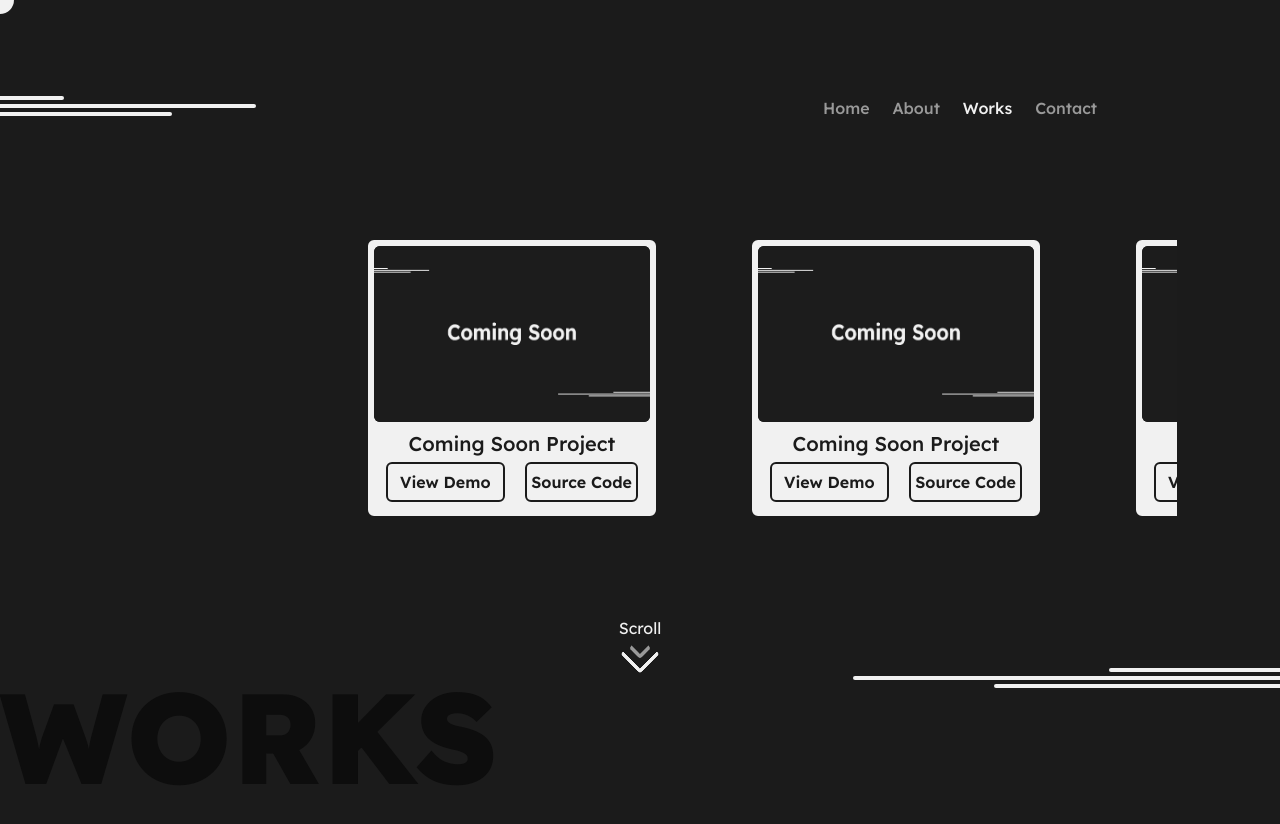
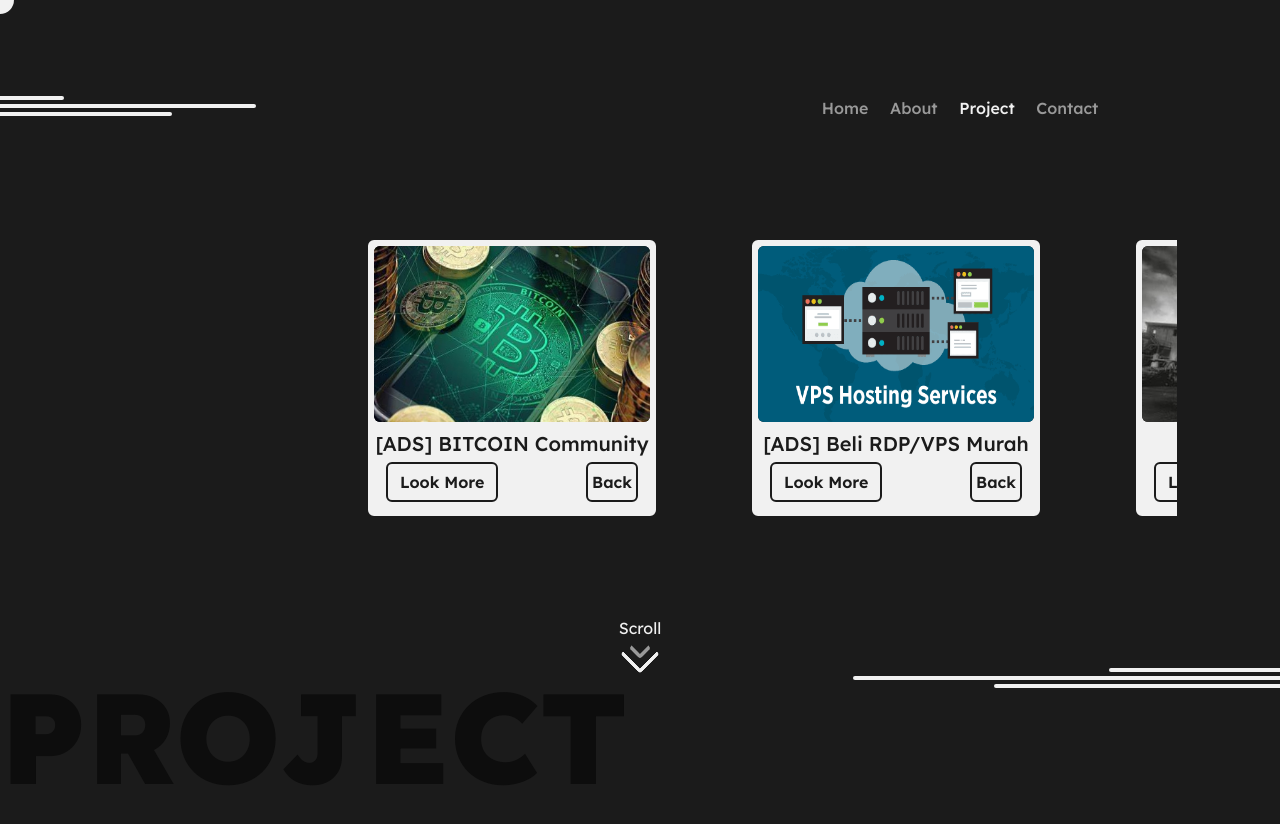
Before and after one commit to arugaz/portfolio, a Next.js app: page /works in a window 1280 px wide. Shown: the top 824 px of the page. Built offline with nearby package versions, Linux system fonts and the light colour scheme.

Commit message:
edited with SkyUniverse Data, may you can just remove

```diff
--- a/components/SeoHead.tsx
+++ b/components/SeoHead.tsx
@@ -3,16 +3,16 @@
 
 // Default value for some meta data
 const defaultMeta = {
-  title: 'ArugaZ',
-  siteName: 'ArugaZ',
-  desc: 'ArugaZ is one of the developers in Indonesia. My name is Arga Astri Bimantara, feel free to say hi.',
+  title: 'SkyUniverse',
+  siteName: 'SkyUniverse',
+  desc: 'SkyUniverse is a YouTuber and Developer from Indonesia! Dont forget to say `hei!`..',
   // change base url of your web (without '/' at the end)
-  url: 'https://arugaz.me',
+  url: 'https://website111.me',
   type: 'website',
   // change to follow, index if you want to
   robots: 'nofollow, noindex',
-  image: 'https://arugaz.me/images/pages/profile.jpg',
-  author: 'ArugaZ',
+  image: 'https://website111.me/images/pages/profile.jpg',
+  author: 'SkyUniverse',
 };
 
 /**
@@ -69,13 +69,12 @@
       <meta property="og:image" content={meta.image} />
       {/* Twitter */}
       <meta name="twitter:card" content="summary_large_image" />
-      <meta name="twitter:site" content="@arugaz_id" />
       <meta name="twitter:title" content={meta.title} />
       <meta name="twitter:description" content={meta.desc} />
       <meta name="twitter:image" content={meta.image} />
       {/* Favicon */}
-      <link rel="shortcut icon" href="/favicon.ico" />
-      <link rel="icon" href="/favicon.ico" />
+      <link rel="shortcut icon" href="/favicon.jpg" />
+      <link rel="icon" href="/favicon.jpg" />
     </Head>
   );
 }
--- a/data/pages.ts
+++ b/data/pages.ts
@@ -2,17 +2,17 @@
   {
     path: '/',
     title: 'Home',
-    desc: 'ArugaZ is one of the developers in Indonesia. My name is Arga Astri Bimantara, feel free to say hi.',
+    desc: 'SkyUniverse is a YouTuber and Developer from Indonesia! Dont forget to say `hei!`.',
   },
   {
     path: '/about',
     title: 'About',
-    desc: 'My name is Arga Astri Bimantara, you can call me Aruga. I was born in Jakarta, Indonesia.',
+    desc: 'My name is SkyUniverse Nanz',
   },
   {
     path: '/works',
-    title: 'Works',
-    desc: 'List of works that I am involved in...',
+    title: 'Project',
+    desc: 'List of what i provide in this website...',
   },
   {
     path: '/contact',
--- a/data/projects.ts
+++ b/data/projects.ts
@@ -1,50 +1,50 @@
 export const projects = [
   {
-    title: 'Coming Soon Project',
-    slug: 'coming-soon-project',
-    img: 'coming-soon.jpg',
-    demoUrl: 'https://',
-    sourceUrl: 'https://',
-    desc: 'Lorem ipsum dolor sit amet, consectetur adipiscing elit, sed do eiusmod tempor incididunt ut labore et dolore magna aliqua. Ut enim ad minim veniam, quis nostrud exercitation ullamco laboris nisi ut aliquip ex ea commodo consequat. Duis aute irure dolor in reprehenderit in voluptate velit esse cillum dolore eu fugiat nulla pariatur. Excepteur sint occaecat cupidatat non proident, sunt in culpa qui officia deserunt mollit anim id est laborum.',
+    title: "[ADS] BITCOIN Community",
+    slug: "bitcoin-global",
+    img: "bitcoins.jpg" ,
+    demoUrl: "",
+    sourceUrl: "",
+    desc: "Komunitas Bitcoin bersekala Global yang mengajarkan tentang teknologi Blockchain, Crypto dan lainnya secara gratis dan tersedia dalam Bahasa Indonesia dan Bahasa Inggris.",
   },
   {
-    title: 'Coming Soon Project',
-    slug: 'coming-soon-project',
-    img: 'coming-soon.jpg',
-    demoUrl: 'https://',
-    sourceUrl: 'https://',
-    desc: 'Lorem ipsum dolor sit amet, consectetur adipiscing elit, sed do eiusmod tempor incididunt ut labore et dolore magna aliqua. Ut enim ad minim veniam, quis nostrud exercitation ullamco laboris nisi ut aliquip ex ea commodo consequat. Duis aute irure dolor in reprehenderit in voluptate velit esse cillum dolore eu fugiat nulla pariatur. Excepteur sint occaecat cupidatat non proident, sunt in culpa qui officia deserunt mollit anim id est laborum.',
+    title: "[ADS] Beli RDP/VPS Murah",
+    slug: "VPSMurah",
+    img: "vps.png",
+    demoUrl: "",
+    sourceUrl: "https://hosting.skyuniverse.tech",
+    desc: "Menjual RDP/VPS untuk kebutuhan hosting dengan harga sangat murah dan terjangkau, Hubungi WhatsApp: (+62) 851-5799-2640 atau klik tombol Look More untuk info lebih lanjut.",
   },
   {
-    title: 'Coming Soon Project',
-    slug: 'coming-soon-project',
-    img: 'coming-soon.jpg',
-    demoUrl: 'https://',
-    sourceUrl: 'https://',
-    desc: 'Lorem ipsum dolor sit amet, consectetur adipiscing elit, sed do eiusmod tempor incididunt ut labore et dolore magna aliqua. Ut enim ad minim veniam, quis nostrud exercitation ullamco laboris nisi ut aliquip ex ea commodo consequat. Duis aute irure dolor in reprehenderit in voluptate velit esse cillum dolore eu fugiat nulla pariatur. Excepteur sint occaecat cupidatat non proident, sunt in culpa qui officia deserunt mollit anim id est laborum.',
+    title: "PUBGM CONFIG",
+    slug: "pubgcnfg",
+    img: "pubgm.jpg",
+    demoUrl: "",
+    sourceUrl: "",
+    desc: "SkyUniverse telah memberikan Configurasi PUBGM terbaiknya, tekan tombol Look More untuk melihat List Config yang tersedia.",
   },
   {
-    title: 'Coming Soon Project',
-    slug: 'coming-soon-project',
-    img: 'coming-soon.jpg',
-    demoUrl: 'https://',
-    sourceUrl: 'https://',
-    desc: 'Lorem ipsum dolor sit amet, consectetur adipiscing elit, sed do eiusmod tempor incididunt ut labore et dolore magna aliqua. Ut enim ad minim veniam, quis nostrud exercitation ullamco laboris nisi ut aliquip ex ea commodo consequat. Duis aute irure dolor in reprehenderit in voluptate velit esse cillum dolore eu fugiat nulla pariatur. Excepteur sint occaecat cupidatat non proident, sunt in culpa qui officia deserunt mollit anim id est laborum.',
+    title: "PUBGM ENC-DEC ONLINE",
+    slug: "pubgm-onlinetools",
+    img: "pubgdec.jpg",
+    demoUrl: "",
+    sourceUrl: "",
+    desc: "Enkripsi dan Dekripsi UserCustom PUBG secara online menggunakan tools ini, klik Look More untuk mempelajari lebih lanjut.",
   },
   {
-    title: 'Coming Soon Project',
-    slug: 'coming-soon-project',
-    img: 'coming-soon.jpg',
-    demoUrl: 'https://',
-    sourceUrl: 'https://',
-    desc: 'Lorem ipsum dolor sit amet, consectetur adipiscing elit, sed do eiusmod tempor incididunt ut labore et dolore magna aliqua. Ut enim ad minim veniam, quis nostrud exercitation ullamco laboris nisi ut aliquip ex ea commodo consequat. Duis aute irure dolor in reprehenderit in voluptate velit esse cillum dolore eu fugiat nulla pariatur. Excepteur sint occaecat cupidatat non proident, sunt in culpa qui officia deserunt mollit anim id est laborum.',
+    title: "APK MOD",
+    slug: "apkmod",
+    img: "apkmod.jpg",
+    demoUrl: "",
+    sourceUrl: "",
+    desc: "Aplikasi yang di modifikasi memungkinkan pengguna dapat mengakses fitur tak terbatas dan fitur berbayar secara gratis di perangkat Android, tekan tombol Look More untuk melihat List Aplikasi Mod yang tersedia.",
   },
   {
-    title: 'Coming Soon Project',
-    slug: 'coming-soon-project',
-    img: 'coming-soon.jpg',
-    demoUrl: 'https://',
-    sourceUrl: 'https://',
-    desc: 'Lorem ipsum dolor sit amet, consectetur adipiscing elit, sed do eiusmod tempor incididunt ut labore et dolore magna aliqua. Ut enim ad minim veniam, quis nostrud exercitation ullamco laboris nisi ut aliquip ex ea commodo consequat. Duis aute irure dolor in reprehenderit in voluptate velit esse cillum dolore eu fugiat nulla pariatur. Excepteur sint occaecat cupidatat non proident, sunt in culpa qui officia deserunt mollit anim id est laborum.',
-  },
+    title: "MAGISK MODULE",
+    slug: "magiskmodule",
+    img: "magisk.jpg",
+    demoUrl: "",
+    sourceUrl: "",
+    desc: "",
+  }
 ];
--- a/next.config.js
+++ b/next.config.js
@@ -3,7 +3,7 @@
 const nextConfig = {
   compress: false,
   generateBuildId: async () => {
-    return 'arugaz-id';
+    return 'nanz-id';
   },
   poweredByHeader: false,
   swcMinify: true,
--- a/pages/works/index.tsx
+++ b/pages/works/index.tsx
@@ -1,9 +1,9 @@
-import Link from 'next/link';
-import Image from 'next/image';
-import { motion } from 'framer-motion';
-import { createRef, useEffect, useRef } from 'react';
-import { projects } from '@/data/projects';
-import { projectCardAnimation, fadeAnimation } from '@/data/animations';
+import Link from "next/link";
+import Image from "next/image";
+import { motion } from "framer-motion";
+import { createRef, useEffect, useRef } from "react";
+import { projects } from "@/data/projects";
+import { projectCardAnimation, fadeAnimation } from "@/data/animations";
 
 const Works = () => {
   const ref = createRef<HTMLDivElement>();
@@ -13,16 +13,17 @@
       if (ref.current && ref.current.style.transform !== undefined)
         ref.current.style.transform = `translateX(${-window.scrollY}px)`;
     };
-    window.addEventListener('scroll', scroll);
-    return () => window.removeEventListener('scroll', scroll);
+    window.addEventListener("scroll", scroll);
+    return () => window.removeEventListener("scroll", scroll);
   }, [ref]);
 
   return (
     <main className="relative flex h-[450vh] items-center justify-center">
       <motion.span
         {...fadeAnimation}
-        className="fixed left-0 -bottom-32 origin-top-left -rotate-90 text-9xl font-extrabold text-secondary-dark md:bottom-0 md:rotate-0">
-        WORKS
+        className="fixed left-0 -bottom-32 origin-top-left -rotate-90 text-9xl font-extrabold text-secondary-dark md:bottom-0 md:rotate-0"
+      >
+        PROJECT
       </motion.span>
 
       <div className="fixed left-1/2 top-[30%] flex md:left-1/4" ref={ref}>
@@ -30,10 +31,12 @@
           <div key={id}>
             <motion.div
               {...projectCardAnimation}
-              className="mx-12 flex w-72 flex-col items-center justify-center rounded-md border-4 border-primary-light bg-primary-light p-[2px]">
+              className="mx-12 flex w-72 flex-col items-center justify-center rounded-md border-4 border-primary-light bg-primary-light p-[2px]"
+            >
               <Link
                 href={`/works/${project.slug}`}
-                className="relative h-44 w-full overflow-hidden rounded-md bg-primary-dark">
+                className="relative h-44 w-full overflow-hidden rounded-md bg-primary-dark"
+              >
                 <motion.span {...fadeAnimation}>
                   <Image
                     layout="fill"
@@ -43,16 +46,21 @@
                   />
                 </motion.span>
               </Link>
-              <div className="py-2 text-xl font-medium text-primary-dark">{project.title}</div>
+              <div className="py-2 text-xl font-medium text-primary-dark">
+                {project.title}
+              </div>
               <div className="flex w-full justify-between px-3 pt-1 pb-4">
-                <a href={project.demoUrl} target="_blank" rel="noreferrer noopener nofollow">
+                <a
+                  href={`/works/${project.slug}`}
+                  rel="noreferrer noopener nofollow"
+                >
                   <span className="rounded-md border-2 border-primary-dark px-3 py-2 font-semibold text-primary-dark transition-all duration-500 hover:bg-primary-dark hover:text-primary-light">
-                    View Demo
+                    Look More
                   </span>
                 </a>
-                <a href={project.sourceUrl} target="_blank" rel="noreferrer noopener nofollow">
+                <a href="/about" rel="noreferrer noopener nofollow">
                   <span className="rounded-md border-2 border-primary-dark px-1 py-2 font-semibold text-primary-dark transition-all duration-500 hover:bg-primary-dark hover:text-primary-light">
-                    Source Code
+                    Back
                   </span>
                 </a>
               </div>
```
Also changed, not shown: components/Loading.tsx (+2 -2 lines), data/contacts.ts (+6 -18 lines), pages/about/index.tsx (+4 -14 lines), pages/index.tsx (+28 -13 lines).
